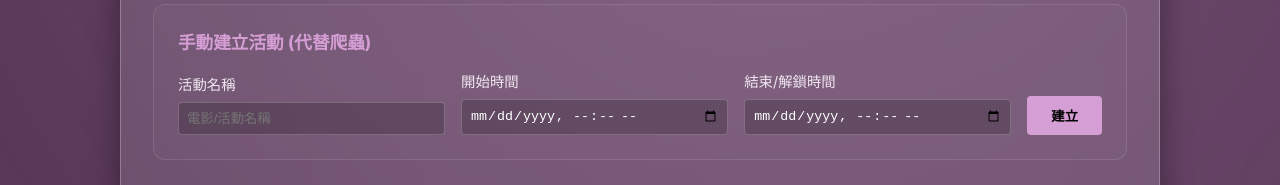
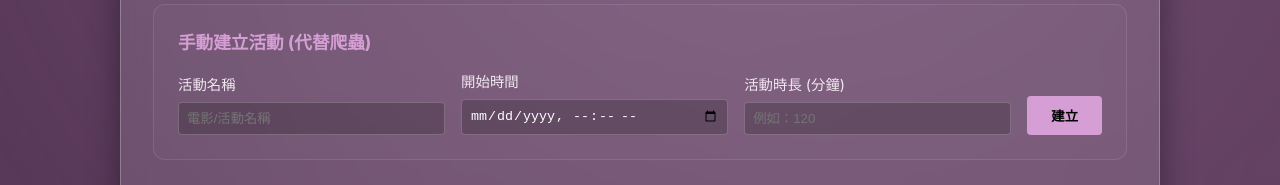
Before and after one commit to YaodeChiang4181/Auto_Publisher, a React (Vite) app in the folder frontend/: page /admin/dashboard in a window 1280 px wide. Shown: the part 713-898 px from the top of the page. Built offline with nearby package versions, Linux system fonts and the light colour scheme; no server answers; sample sign-in values are in the browser's storage.

Commit message:
feat: change admin event creation to use duration minutes instead of unlock time

```diff
--- a/frontend/src/pages/AdminDashboard.tsx
+++ b/frontend/src/pages/AdminDashboard.tsx
@@ -24,7 +24,7 @@ const AdminDashboard = () => {
   // Manual event state
   const [newEventName, setNewEventName] = useState('');
   const [newEventStartTime, setNewEventStartTime] = useState('');
-  const [newEventUnlockTime, setNewEventUnlockTime] = useState('');
+  const [newEventDuration, setNewEventDuration] = useState('');
 
   // 2FA state
   const [is2FAEnabled, setIs2FAEnabled] = useState(false);
@@ -217,13 +217,17 @@ const AdminDashboard = () => {
   const handleCreateEvent = async (e: React.FormEvent) => {
     e.preventDefault();
     try {
+      const startTimeDate = new Date(newEventStartTime);
+      const durationMins = parseInt(newEventDuration, 10) || 0;
+      const unlockTimeDate = new Date(startTimeDate.getTime() + durationMins * 60000);
+
       const res = await fetch('/api/admin/events', {
         method: 'POST',
         headers: { 'Content-Type': 'application/json' },
         body: JSON.stringify({
           name: newEventName,
-          startTime: new Date(newEventStartTime).toISOString(),
-          unlockTime: new Date(newEventUnlockTime).toISOString()
+          startTime: startTimeDate.toISOString(),
+          unlockTime: unlockTimeDate.toISOString()
         })
       });
       const data = await res.json();
@@ -231,7 +235,7 @@ const AdminDashboard = () => {
       setEvents([...events, data].sort((a, b) => new Date(a.startTime).getTime() - new Date(b.startTime).getTime()));
       setNewEventName('');
       setNewEventStartTime('');
-      setNewEventUnlockTime('');
+      setNewEventDuration('');
       alert('活動建立成功！');
     } catch (e: any) {
       alert(e.message);
@@ -503,8 +507,8 @@ const AdminDashboard = () => {
               <input type="datetime-local" value={newEventStartTime} onChange={e => setNewEventStartTime(e.target.value)} required style={{ width: '100%', padding: '0.5rem', background: 'rgba(0,0,0,0.2)', border: '1px solid rgba(255,255,255,0.2)', color: 'white', borderRadius: '4px' }} />
             </div>
             <div style={{ flex: '1 1 200px' }}>
-              <label style={{ display: 'block', marginBottom: '0.5rem', fontSize: '0.9rem' }}>結束/解鎖時間</label>
-              <input type="datetime-local" value={newEventUnlockTime} onChange={e => setNewEventUnlockTime(e.target.value)} required style={{ width: '100%', padding: '0.5rem', background: 'rgba(0,0,0,0.2)', border: '1px solid rgba(255,255,255,0.2)', color: 'white', borderRadius: '4px' }} />
+              <label style={{ display: 'block', marginBottom: '0.5rem', fontSize: '0.9rem' }}>活動時長 (分鐘)</label>
+              <input type="number" min="1" value={newEventDuration} onChange={e => setNewEventDuration(e.target.value)} required style={{ width: '100%', padding: '0.5rem', background: 'rgba(0,0,0,0.2)', border: '1px solid rgba(255,255,255,0.2)', color: 'white', borderRadius: '4px' }} placeholder="例如：120" />
             </div>
             <button type="submit" style={{ flex: '0 0 auto', padding: '0.6rem 1.5rem', background: 'var(--accent-primary)', color: 'black', fontWeight: 'bold', border: 'none', borderRadius: '4px', cursor: 'pointer', height: '39px' }}>
               建立
```
